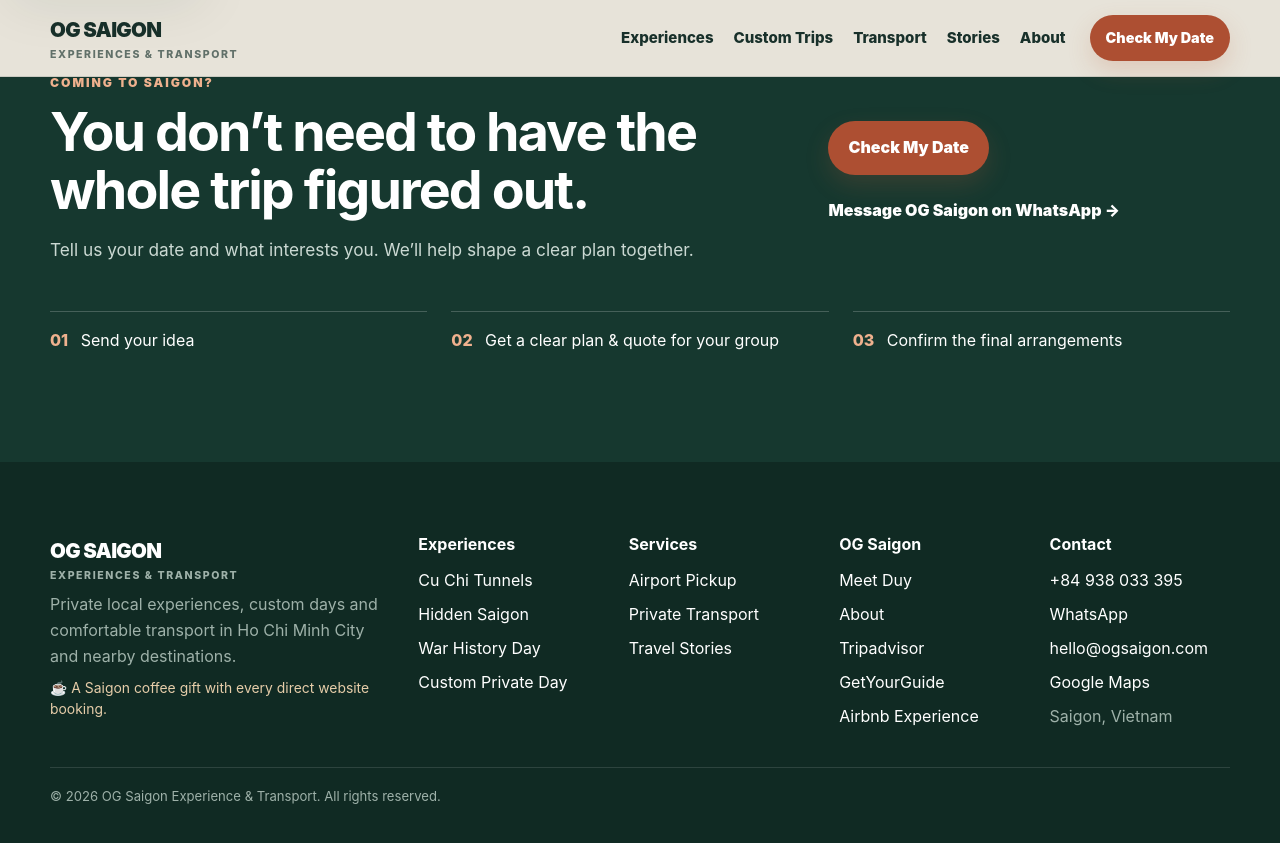
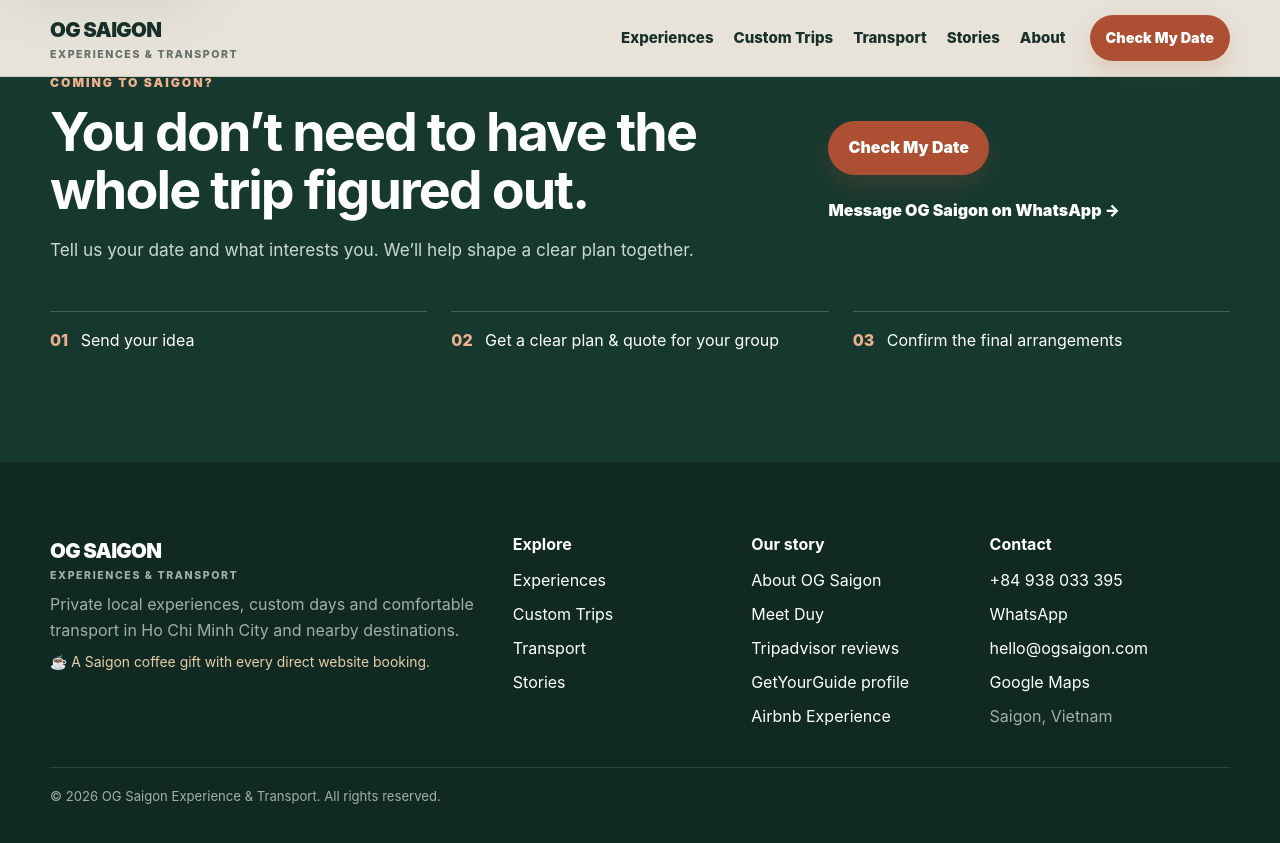
Before and after one commit to DSG2025/DSG2025.github.io, a Jekyll site: the page built from index.html, in a window 1280 px wide and 900 px high, scrolled down 6644 px. Shown: the top 843 px of the window. Built offline with Jekyll 4.4.1, drawn with Linux system fonts in a browser that asks for light colours; part of the change alters nothing that is shown.

```diff
--- a/index.html
+++ b/index.html
@@ -1,6 +1,5 @@
 ---
 layout: null
-footer_variant: home
 ---
 <!DOCTYPE html>
 
```
